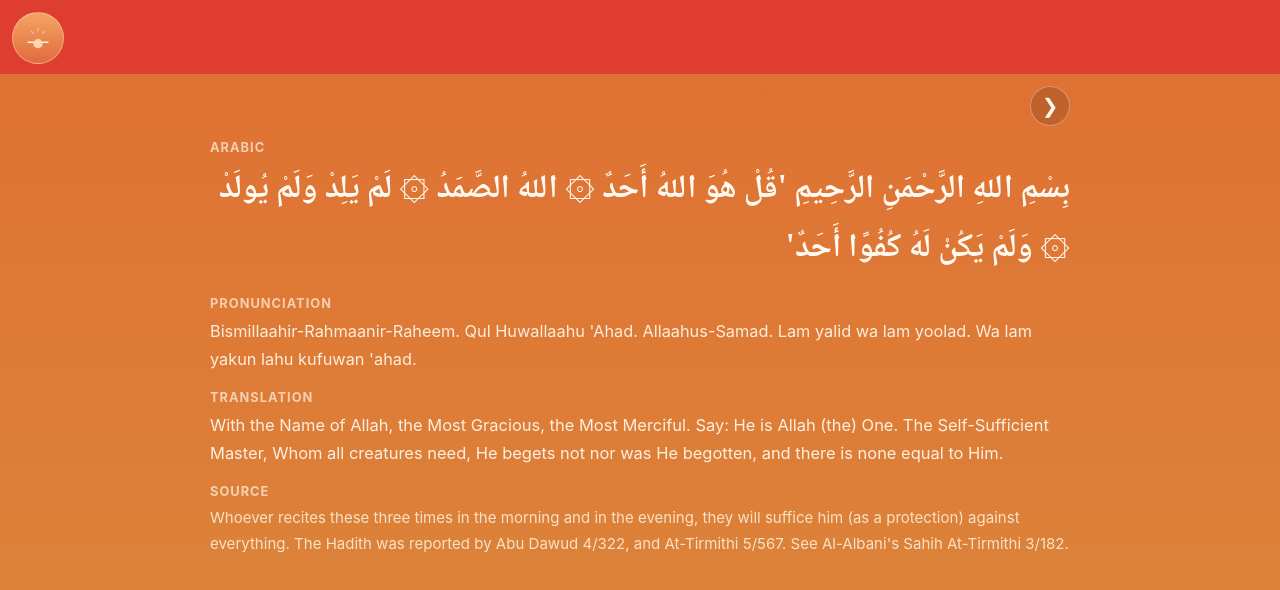
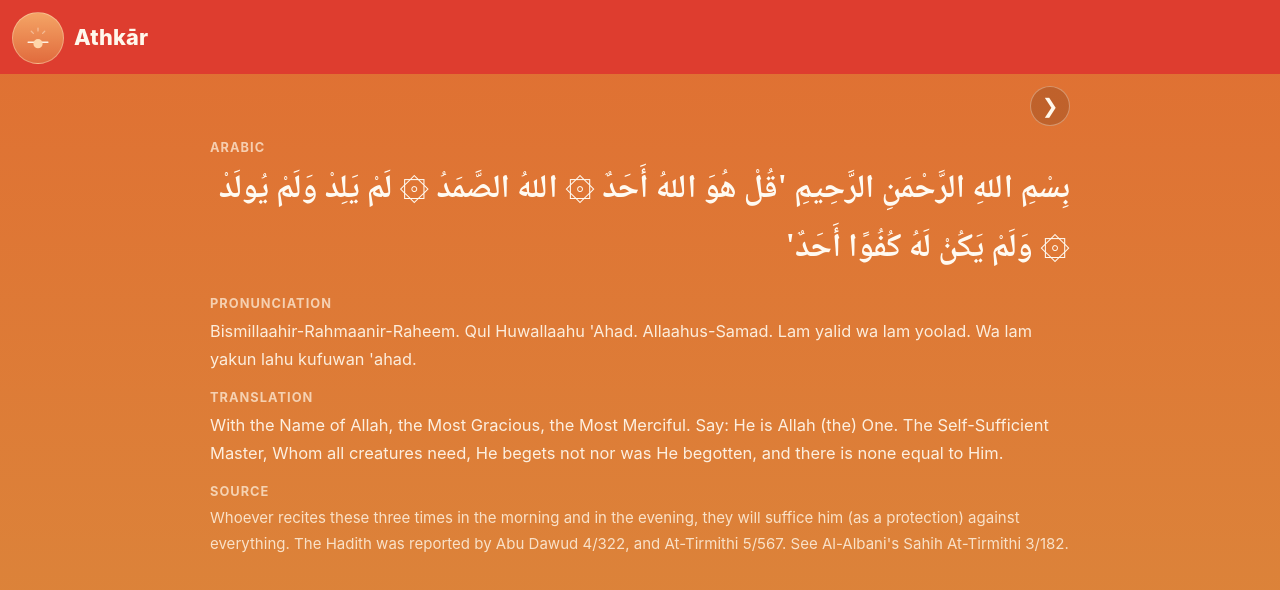
Before and after one commit to arhmnsh/athkar-web, a Vue app: page /athkar/1 in a window 1280 px wide. Shown: the top 590 px of the page. Built offline with nearby package versions, Linux system fonts and the light colour scheme.

Commit message:
feat: restore header title and refine footer reset/byline interactions

```diff
--- a/src/App.vue
+++ b/src/App.vue
@@ -45,7 +45,10 @@ onBeforeUnmount(() => {
 <template>
   <div class="app-shell" :class="{ 'is-header-hidden': isHeaderHidden }">
     <header class="app-topbar">
-      <ModeToggle />
+      <div class="topbar-left">
+        <ModeToggle />
+        <h1 class="app-title">Athkār</h1>
+      </div>
     </header>
     <main>
       <RouterView v-slot="{ Component, route: activeRoute }">
--- a/src/styles/base.css
+++ b/src/styles/base.css
@@ -51,6 +51,21 @@ body {
   will-change: transform;
 }
 
+.topbar-left {
+  display: flex;
+  align-items: center;
+  gap: 10px;
+}
+
+.app-title {
+  margin: 0;
+  font-size: 1.36rem;
+  line-height: 1;
+  font-weight: 800;
+  color: #fff8ec;
+  letter-spacing: 0.01em;
+}
+
 .app-shell.is-header-hidden .app-topbar {
   transform: translateY(-100%);
   opacity: 0.96;
@@ -99,14 +114,29 @@ main {
 .list-footer {
   padding: 14px 12px 28px;
   display: grid;
-  gap: 10px;
+  gap: 12px;
   justify-items: center;
 }
 
+.byline-wrap {
+  display: grid;
+  justify-items: center;
+  gap: 3px;
+}
+
 .app-byline {
-  font-size: 0.82rem;
+  font-size: 0.84rem;
   color: rgba(255, 248, 232, 0.92);
   text-decoration: none;
+}
+
+.app-byline.name {
+  font-weight: 600;
+}
+
+.app-byline.site {
+  font-size: 0.8rem;
+  opacity: 0.94;
 }
 
 .app-byline:hover {
@@ -143,6 +173,15 @@ main {
   font-size: 0.78rem;
   font-weight: 700;
   cursor: pointer;
+  display: inline-flex;
+  align-items: center;
+  gap: 6px;
+}
+
+.reset-btn::before {
+  content: "↺";
+  font-size: 0.95rem;
+  line-height: 1;
 }
 
 .mode-fab:active {
--- a/src/views/AthkarListView.vue
+++ b/src/views/AthkarListView.vue
@@ -117,9 +117,14 @@ function resetCounters() {
     </div>
     <footer class="list-footer">
       <button class="reset-btn" type="button" @click="resetCounters">Reset counters</button>
-      <a class="app-byline" href="https://arhmn.sh" target="_blank" rel="noopener noreferrer">
-        by AbdurRahaman Shah &nbsp; arhmn.sh
-      </a>
+      <div class="byline-wrap">
+        <a class="app-byline name" href="https://arhmn.sh" target="_blank" rel="noopener noreferrer">
+          by AbdurRahaman Shah
+        </a>
+        <a class="app-byline site" href="https://arhmn.sh" target="_blank" rel="noopener noreferrer">
+          arhmn.sh
+        </a>
+      </div>
     </footer>
     <ConfettiOverlay :visible="showConfetti" />
   </section>
```
